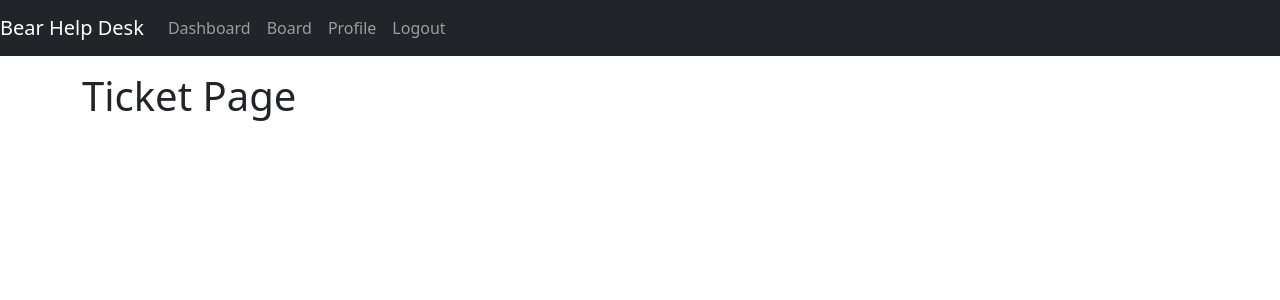
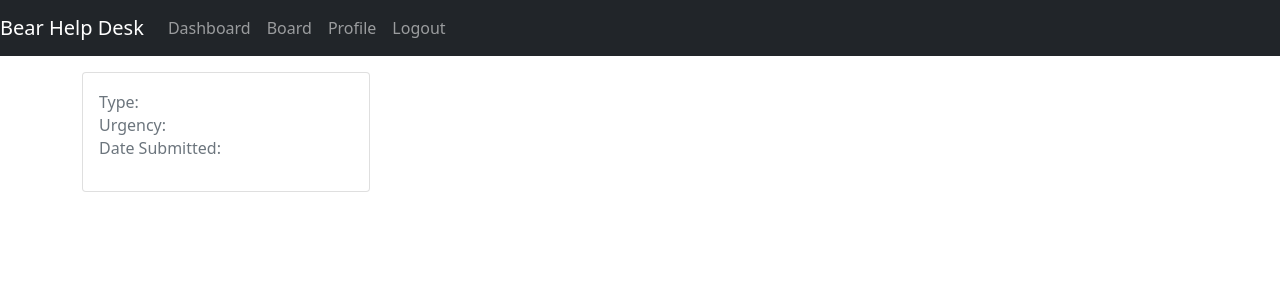
Before and after one commit to rileygrotenhuis/BearHelpDesk, a React (Create React App) app in the folder client/: page /ticket/1 in a window 1280 px wide. Shown: the top 300 px of the page. Built offline with nearby package versions, Linux system fonts and the light colour scheme; no server answers.

Commit message:
Create TicketCard3 component to display full ticket info on Ticket Page.

```diff
--- /dev/null
+++ b/client/src/Components/TicketCard3.js
@@ -0,0 +1,21 @@
+// React Modules
+import React from 'react';
+
+// Ticket Card 3 Component
+function TicketCard3(props) {
+    // JSX
+    return (
+        <div className="card" style={{width: "18rem"}}>
+            <div className="card-body">
+                <h5 className="card-title">{props.title}</h5>
+                <h6 className="card-subtitle mb-2 text-muted">Type: {props.type}</h6>
+                <h6 className="card-subtitle mb-2 text-muted">Urgency: {props.urgency}</h6>
+                <h6 className="card-subtitle mb-2 text-muted">Date Submitted: {props.date}</h6>
+                <p>{props.description}</p>
+            </div>
+        </div>
+    );
+}
+
+// Export
+export default TicketCard3;
--- a/client/src/Pages/TicketPage.js
+++ b/client/src/Pages/TicketPage.js
@@ -1,10 +1,11 @@
 // React Modules
-import React, { useEffect } from 'react';
+import React, { useState, useEffect } from 'react';
 import { useHistory, useParams } from 'react-router-dom';
 import Axios from 'axios';
 
 // Components
 import Navbar2 from '../Components/Navbar2';
+import TicketCard3 from '../Components/TicketCard3';
 
 // Ticket Page
 function TicketPage() {
@@ -14,6 +15,15 @@ function TicketPage() {
 
     // useParams Variables
     const { ticketID } = useParams();
+
+    // useState Variables
+    const [title, setTitle] = useState("");
+    const [type, setType] = useState("");
+    const [urgency, setUrgency] = useState("");
+    const [date, setDate] = useState("");
+    const [description, setDescription] = useState("");
+    const [clientName, setClientName] = useState("");
+    const [clientEmail, setClientEmail] = useState("");
 
     // On Page Load
     useEffect(() => {
@@ -34,7 +44,14 @@ function TicketPage() {
                     withCredentials: true,
                     url: `http://localhost:5000/dashboard/ticket/${ticketID}`
                 }).then(res => {
-                    alert(res.data.title);
+                    // Set all Ticket Info
+                    setTitle(res.data.title);
+                    setType(res.data.urgency);
+                    setUrgency(res.data.urgency);
+                    setDate(res.data.date_submitted);
+                    setDescription(res.data.description);
+                    setClientName(res.data.client_name);
+                    setClientEmail(res.data.client_email);
                 });
             }
         });
@@ -45,7 +62,13 @@ function TicketPage() {
         <div>
             <Navbar2 />
             <div className="container mt-3">
-                <h1 className="mb-3">Ticket Page</h1>
+                <TicketCard3
+                    title={title}
+                    type={type}
+                    urgency={urgency}
+                    date={date}
+                    description={description}
+                />
             </div>
         </div>
     );
```
